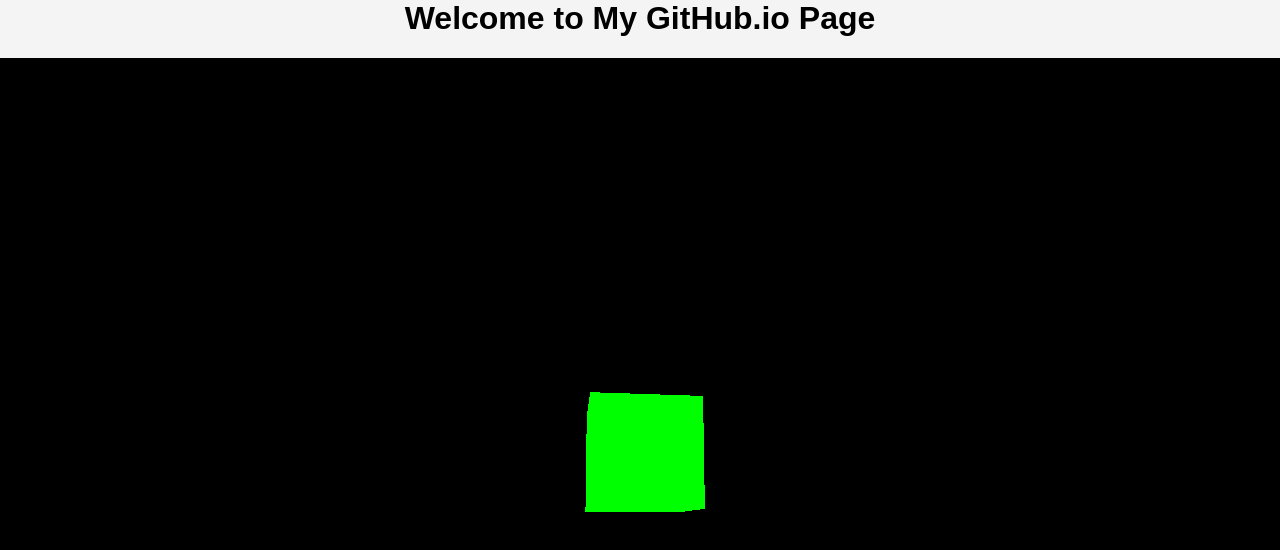
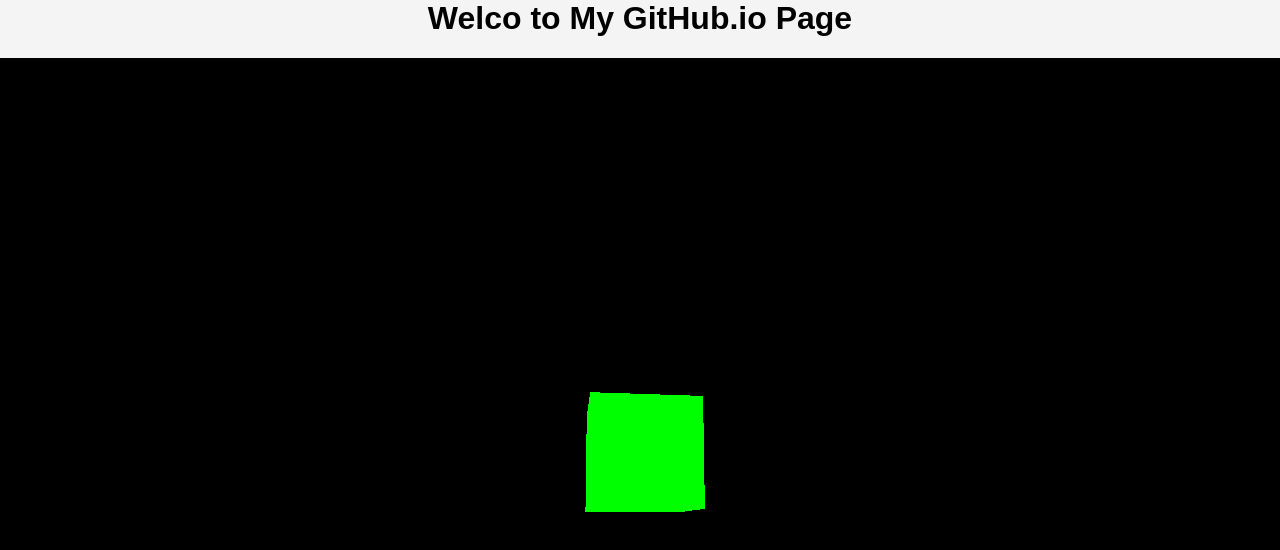
Before and after one commit to sivasankar244k/sivakuppala, a plain HTML site: page index.html in a window 1280 px wide. Drawn offline with nearby package versions, Linux system fonts and the light colour scheme.

Commit message:
added small change

```diff
--- a/index.html
+++ b/index.html
@@ -8,7 +8,7 @@
     <link rel="stylesheet" href="style.css">
 </head>
 <body>
-    <h1>Welcome to My GitHub.io Page</h1>
+    <h1>Welco to My GitHub.io Page</h1>
     <div id="canvas-container"></div>
     <script src="script.js"></script>
 </body>
```
